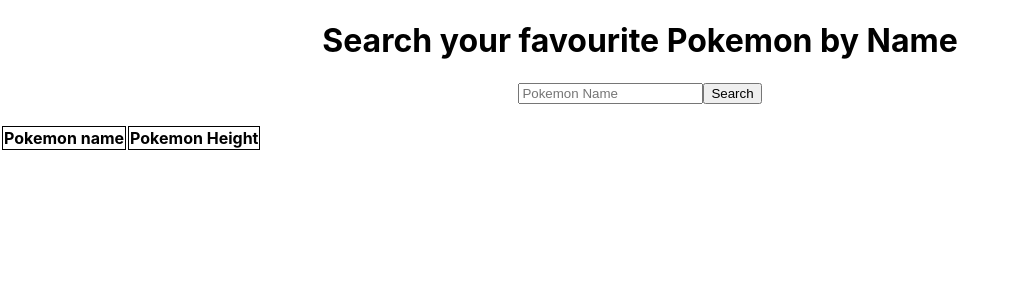
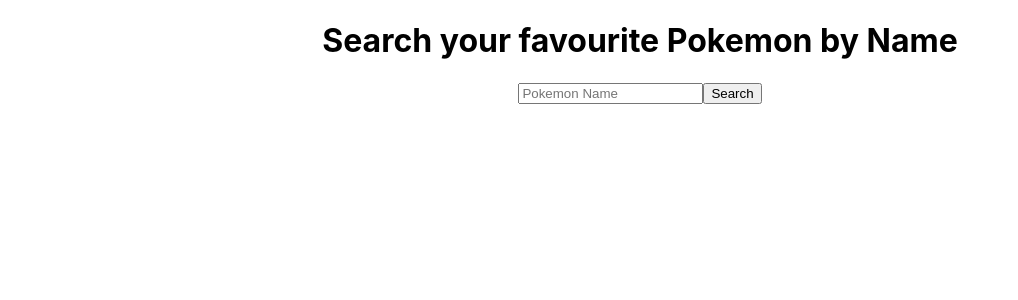
Before and after one commit to tarun7180/PokemonSearch, a React (Create React App) app in the folder pockemonsearch/: page / in a window 1280 px wide. Shown: the top 300 px of the page, without its empty margins (0-1018 px from the left). Built offline with nearby package versions, Linux system fonts and the light colour scheme.

Commit message:
created child component

```diff
--- /dev/null
+++ b/pockemonsearch/src/components/PokemonTable.js
@@ -0,0 +1,30 @@
+import React from 'react';
+
+const PokemonTable = ({ pokemonData }) => {
+    return (
+        <table className="table" style={{ border: "1px solid black", borderCollapse: "collapse" }}>
+            <thead>
+                <tr>
+                    <th scope="col" style={{ border: "1px solid black" }}>Employee Name</th>
+                    <th scope="col" style={{ border: "1px solid black" }}>Height</th>
+                </tr>
+            </thead>
+            <tbody>
+                {Array.isArray(pokemonData) && pokemonData.length > 0 ? (
+                    pokemonData.map((data) => (
+                        <tr key={data.id}>
+                            <td style={{ border: "1px solid black" }}>{data.empName}</td>
+                            <td style={{ border: "1px solid black" }}>{data.height}</td>
+                        </tr>
+                    ))
+                ) : (
+                    <tr>
+                        <td colSpan="2" style={{ border: "1px solid black", textAlign: "center" }}>No data available</td>
+                    </tr>
+                )}
+            </tbody>
+        </table>
+    );
+};
+
+export default PokemonTable;
--- a/pockemonsearch/src/components/SearchComponent.js
+++ b/pockemonsearch/src/components/SearchComponent.js
@@ -1,4 +1,5 @@
 import React, { useState } from  "react"
+import PokemonTable from './PokemonTable';
 
 function SearchComponent() {
     const [inputValue, setInputValue] = useState('')
@@ -32,30 +33,7 @@ function SearchComponent() {
             <input type="text" value = {inputValue} onChange={handleInputChange} placeholder="Pokemon Name"/>
             <button className='btn btn-primary' onClick={searchPokemon}>Search</button>
             <br/> <br/>
-            <div>
-                <table className="table">
-                    <thead>
-                        <tr>
-                            <th scope="col" style={{ border: "1px solid black" }}>Pokemon name</th>
-                            <th scope="col" style={{ border: "1px solid black" }}>Pokemon Height</th>
-                        </tr>
-                    </thead>
-                    <tbody>
-                        {pokemonData ? (
-                            pokemonData.map((data) => (
-                                <tr key={data.id}>
-                                    <td style={{ border: "1px solid black" }}>{data.empName}</td>
-                                    <td style={{ border: "1px solid black" }}>{data.height}</td>
-                                </tr>
-                            ))
-                        ) : (
-                            <tr>
-                                <td colSpan="2" style={{ border: "1px solid black", textAlign: "center" }}>No data available</td>
-                            </tr>
-                        )}
-                    </tbody>
-                </table>
-            </div>
+            {pokemonData.length > 0 && <PokemonTable pokemonData={pokemonData} />}
         </div>
     );
 }
```
